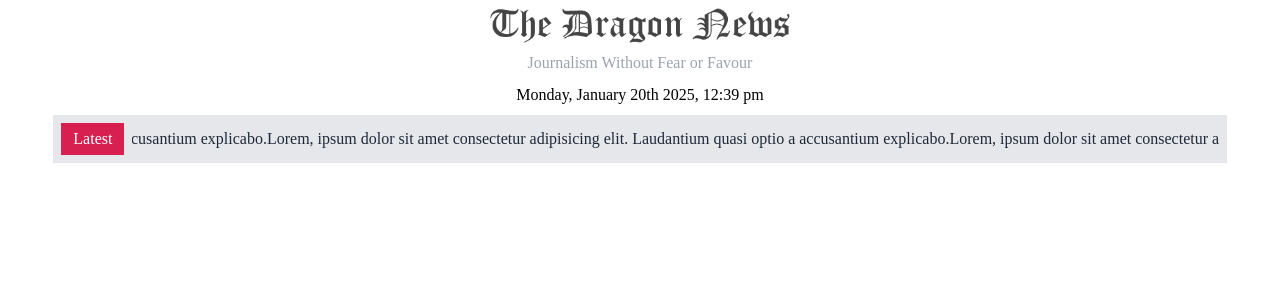
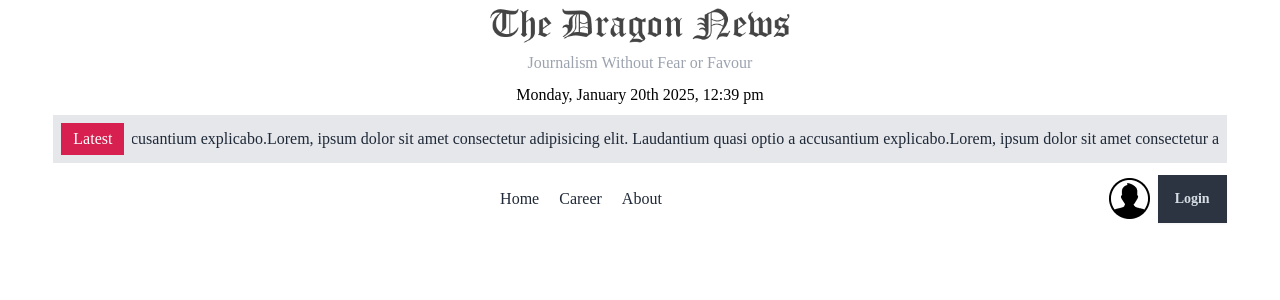
Before and after one commit to MirazZim/Dragon-News, a React (Vite) app: page / in a window 1280 px wide. Shown: the top 300 px of the page. Built offline with nearby package versions, Linux system fonts and the light colour scheme.

Commit message:
Designed NavBar

```diff
--- /dev/null
+++ b/src/Components/Navbar.jsx
@@ -0,0 +1,23 @@
+import { Link } from "react-router-dom";
+import userIcon from "../assets/user.png"
+
+const Navbar = () => {
+    return (
+        <div className="flex justify-between items-center">
+            <div className=""></div>
+            <div className="nav space-x-5">
+                <Link to = "/">Home</Link>
+                <Link to = "/career">Career</Link>
+                <Link to = "/about">About</Link>
+            </div>
+            <div className="login flex gap-2 items-center">
+                <div className="">
+                <img src={userIcon} alt="" />
+                </div>
+                <button className="btn btn-neutral rounded-none">Login</button>
+            </div>
+        </div>
+    );
+};
+
+export default Navbar;
--- a/src/Layouts/HomeLayout.jsx
+++ b/src/Layouts/HomeLayout.jsx
@@ -1,5 +1,6 @@
 import Header from "../Components/Header";
 import LatestNews from "../Components/LatestNews";
+import Navbar from "../Components/Navbar";
 
 
 const HomeLayout = () => {
@@ -10,6 +11,10 @@ const HomeLayout = () => {
                 <section className="w-11/12 mx-auto">
                     <LatestNews></LatestNews>
                 </section>
+
+                <section className="w-11/12 mx-auto py-3">
+                    <Navbar></Navbar>
+                </section>
             </header>
 
         </div>
```
